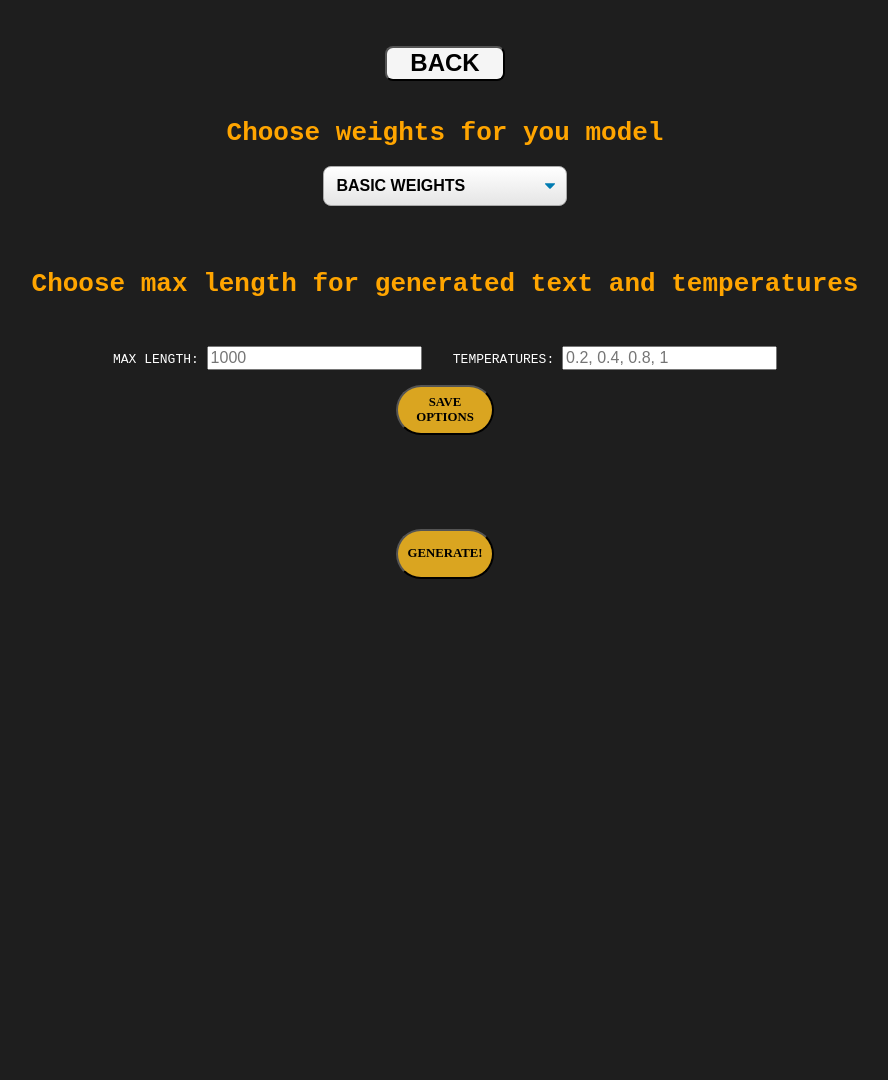
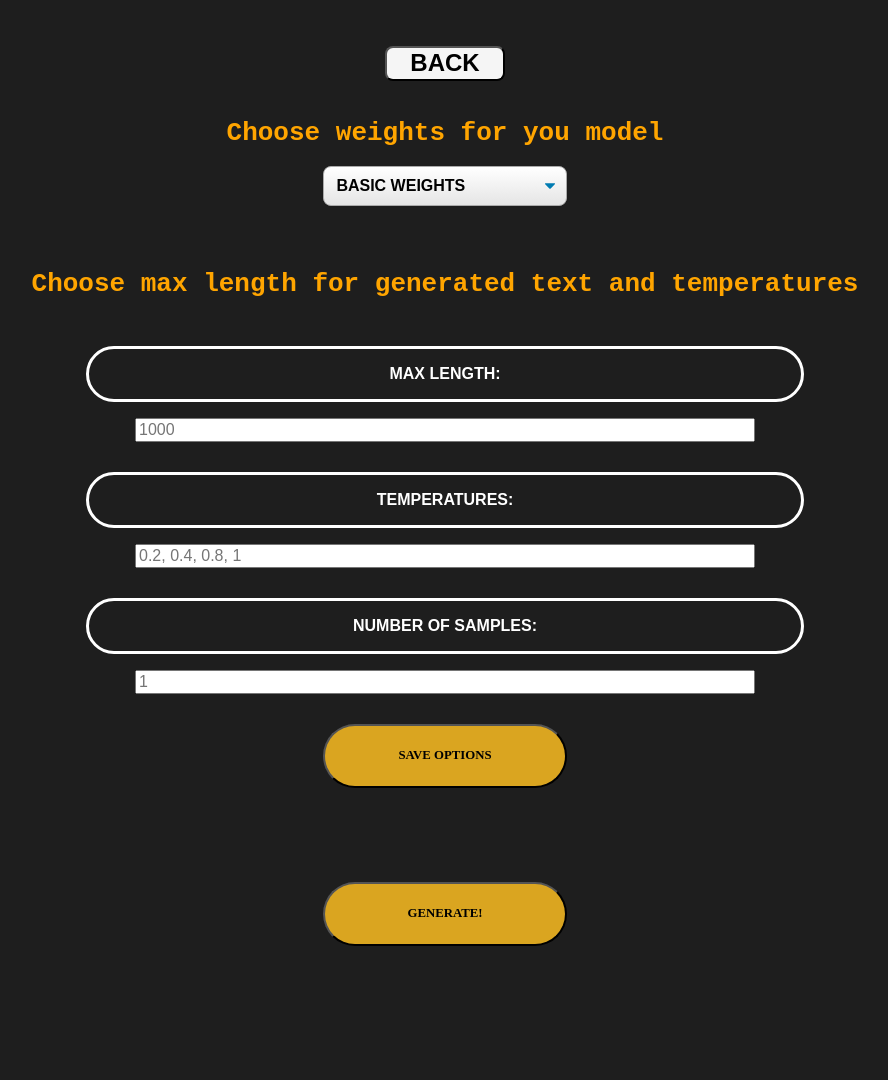
Before and after one commit to Piotrekszmel/Text-Generation-RNN, a Flask app: page / in a window 1280 px wide. Shown: the whole page, without its empty margins (195-1083 px from the left). Before the commit the page ends 800 px from the top, so only its background shows below. Run offline with Flask 2, Linux system fonts and the light colour scheme.

Commit message:
change style of submit buttons

```diff
--- a/app.py
+++ b/app.py
@@ -17,9 +17,10 @@ def index():
 @app.route('/save_options', methods=["POST"])
 def save_options():
     # TODO: change to post request
-    global temps, max_length, weights_path, vocab_path, config_path
+    global temps, max_length, n_samples, weights_path, vocab_path, config_path
     max_length = int(request.form["max_length"])
     temps = [float(value) for value in request.form["temperatures"].split(',')]
+    n_samples = int(request.form["samples"])
     weights_path = "textgenerator/weights/" + request.form["weightOption"] + "_weights.hdf5"
     vocab_path = "textgenerator/vocabs/" + request.form["weightOption"] + "_vocab.json"
     config_path = "textgenerator/configs/" + request.form["weightOption"] + "_config.json"
@@ -34,6 +35,7 @@ def read_file():
     try:
         assert max_length > 0
         assert len(temps) > 0
+        assert n_samples > 0
         assert weights_path is not None
         assert vocab_path is not None
         assert config_path is not None
@@ -42,7 +44,7 @@ def read_file():
                 vocab_path=vocab_path,
                 config_path=config_path
             )
-        gens = train_gen.generate_samples(n=3, max_gen_length=max_length, temperatures=temps, return_as_list=True)
+        gens = train_gen.generate_samples(n=n_samples, max_gen_length=max_length, temperatures=temps, return_as_list=True)
         print(gens)
         return render_template("text_generation.html", generated=gens)
     except Exception as e:
--- a/static/css/index.css
+++ b/static/css/index.css
@@ -15,6 +15,8 @@ h2 {
 p {
 	font-size: 1.3em;
 }
+
+
 
 .ml-container {
 	align-items: center;
@@ -268,6 +270,18 @@ label {
     border: 1px solid red;
 }
 
+.outer {
+    width: 100%;
+}
+
+.outer label {
+    width: 50%;
+}
+
+.outer input {
+    width: 50%;
+}
+
 #loader {
     position: absolute;
     left: 48.5%;
--- a/templates/index.html
+++ b/templates/index.html
@@ -14,7 +14,7 @@
             </form>
         </div>
         <div style="padding: 20px;">
-
+            <h1></h1>
             <form style="color: white;" action="/save_options" enctype="application/json" method="POST">
                 <h1 style="color: orange;">Choose weights for you model</h1>
                 <select class="select-css" name="weightOption">
@@ -26,11 +26,29 @@
                 <br/><br/><br/><br/>
                 <h1 style="color: orange; ">Choose max length for generated text and temperatures</h1>
                 <br/><br/>
-                MAX LENGTH: <input type="text" name="max_length" style="font-size: 1em;" placeholder="1000">
-                &nbsp; &nbsp;TEMPERATURES: <input type="text" name="temperatures" style="font-size: 1em;"
-                placeholder="0.2, 0.4, 0.8, 1">
+                <div class="outer">
+                    <label>MAX LENGTH:</label>
+                </div>
+                <div class="outer">
+                    <input type="text" name="max_length" style="font-size: 1em;" placeholder="1000">
+                </div>
+
+                <br><br><div class="outer">
+                    <label>TEMPERATURES:</label>
+                </div>
+                <div class="outer">
+                    <input type="text" name="temperatures" style="font-size: 1em;" placeholder="0.2, 0.4, 0.8, 1">
+                </div>
+
+                <br><br><div class="outer">
+                    <label>NUMBER OF SAMPLES:</label>
+                </div>
+                <div class="outer">
+                    <input type="text" name="samples" style="font-size: 1em;" placeholder="1">
+                </div>
+
                 <br><br>
-                <button class='button_predict' type="submit">Save Options</button>
+                <button class='button_predict' style="width: 20%; height: 5em;" type="submit">Save Options</button>
             </form>
             <br/><br/><br/>
             <div style="padding: 0% 0 3%; margin: 0 auto;">
@@ -38,7 +56,7 @@
             </div>
             <form action='/read' method='POST' enctype="application/json" name="file_name">
                 <div class="predictions">
-                    <button class='button_predict' type="submit">Generate!</button>
+                    <button class='button_predict' style="width: 20%; height: 5em;" type="submit">Generate!</button>
                 </div>
                 <div style="padding: 2%">
                     <p id='errorMsg' style='padding: 1%; color: red;'>{{error}}</p></p>
@@ -70,3 +88,4 @@
         }
     </script>
 </body>
+</html>
```
